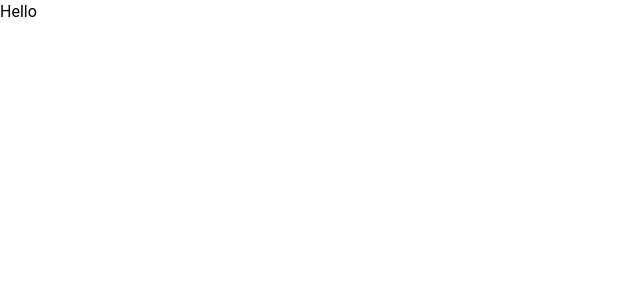
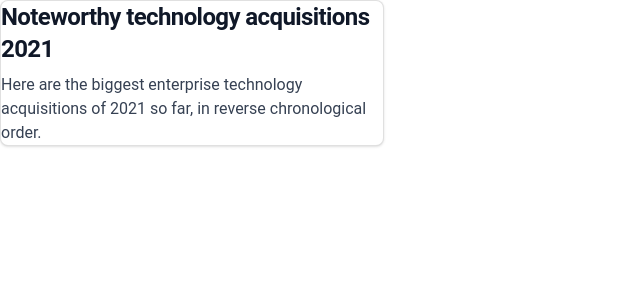
Before and after one commit to Jetrossgalinato/Chatter-box, a Vue app: page / in a window 1280 px wide. Shown: the top 300 px of the page, without its empty margins (0-640 px from the left). Built offline with nearby package versions, Linux system fonts and the light colour scheme.

Commit message:
added card for login page

```diff
--- a/src/views/Forms/LoginForm.vue
+++ b/src/views/Forms/LoginForm.vue
@@ -1,5 +1,16 @@
 <template>
-  <h1>Hello</h1>
+  <a
+    href="#"
+    class="block max-w-sm p-6 bg-white border border-gray-200 rounded-lg shadow-sm hover:bg-gray-100 dark:bg-gray-800 dark:border-gray-700 dark:hover:bg-gray-700"
+  >
+    <h5 class="mb-2 text-2xl font-bold tracking-tight text-gray-900 dark:text-white">
+      Noteworthy technology acquisitions 2021
+    </h5>
+    <p class="font-normal text-gray-700 dark:text-gray-400">
+      Here are the biggest enterprise technology acquisitions of 2021 so far, in reverse
+      chronological order.
+    </p>
+  </a>
 </template>
 <script setup></script>
 <style scoped></style>
```
